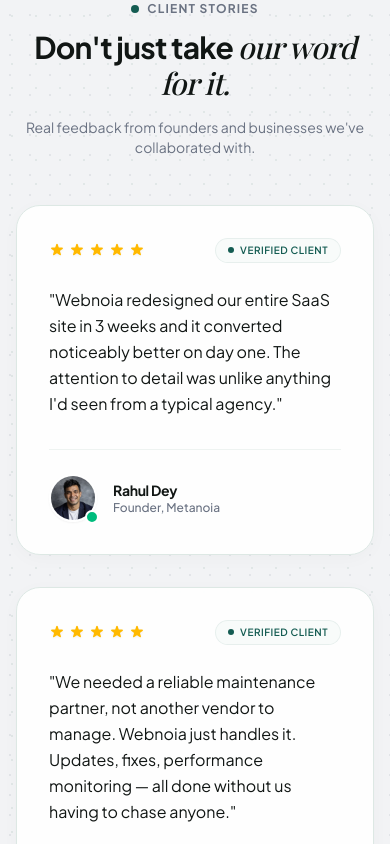
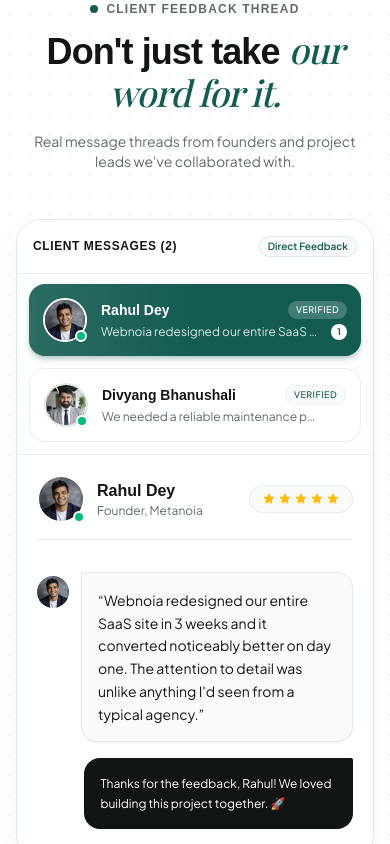
Before and after one commit to viveksonawale/webnoia, a Next.js app in the folder webnoia/: page / in a window 390 px wide. Shown: the part 5180-6024 px from the top of the page. Built offline with nearby package versions, Linux system fonts and the light colour scheme.

Commit message:
Testimonial Redesigned and updated

```diff
--- a/webnoia/app/components/Pricing.tsx
+++ b/webnoia/app/components/Pricing.tsx
@@ -15,7 +15,7 @@ export default function Pricing({ className = "" }: PricingProps) {
     >
       <div className="max-w-6xl mx-auto px-4 md:px-8">
         {/* Header */}
-        <div className="max-w-3xl mx-auto text-center mb-14 md:mb-8">
+        <div className="max-w-3xl mx-auto text-center mb-14 md:mb-10">
           <div className="inline-flex items-center gap-2 mb-5">
             <span className="relative flex h-2 w-2">
               <span className="animate-ping absolute inline-flex h-full w-full rounded-full bg-brand-jade opacity-75" />
--- a/webnoia/app/components/Testimonials.tsx
+++ b/webnoia/app/components/Testimonials.tsx
@@ -1,5 +1,6 @@
 "use client";
 
+import { useState } from "react";
 import Image from "next/image";
 import { TESTIMONIALS } from "../data/mockData";
 
@@ -8,21 +9,24 @@ export interface TestimonialsProps {
 }
 
 export default function Testimonials({ className = "" }: TestimonialsProps) {
-  // Taking only the first 2 real client testimonials
-  const featuredTestimonials = TESTIMONIALS.slice(0, 2);
+  // Select active chat client (defaulting to the first testimonial)
+  const [activeId, setActiveId] = useState<string>(TESTIMONIALS[0]?.id ?? "1");
+
+  const activeClient =
+    TESTIMONIALS.find((item) => item.id === activeId) || TESTIMONIALS[0];
 
   return (
     <section
       id="testimonial"
-      className={`relative w-full py-14 md:py-20 bg-gray-200/50 border-y border-brand-border/40 overflow-hidden ${className}`}
+      className={`relative w-full py-14 md:py-20 bg-brand-white border-y border-brand-border/40 overflow-hidden ${className}`}
     >
-      {/* Background Radial Canvas */}
+      {/* Background Radial Pattern Canvas */}
       <div
-        className="absolute inset-0 bg-[radial-gradient(#d1d5db_1.2px,transparent_1.2px)] opacity-50 pointer-events-none"
-        style={{ backgroundSize: '20px 20px' }}
+        className="absolute inset-0 bg-[radial-gradient(#d1d5db_1.2px,transparent_1.2px)] opacity-40 pointer-events-none"
+        style={{ backgroundSize: "20px 20px" }}
       />
 
-      <div className="relative z-10 max-w-5xl mx-auto px-4 md:px-8 ">
+      <div className="relative z-10 max-w-5xl mx-auto px-4 md:px-8">
         {/* Header */}
         <div className="text-center mb-12 md:mb-10">
           <div className="flex items-center justify-center gap-2 mb-3">
@@ -30,101 +34,233 @@ export default function Testimonials({ className = "" }: TestimonialsProps) {
               <span className="animate-ping absolute inline-flex h-full w-full rounded-full bg-brand-jade opacity-75" />
               <span className="relative inline-flex rounded-full h-2 w-2 bg-brand-jade" />
             </span>
-            <span className="text-xs font-bold tracking-widest text-gray-500 uppercase">
-              Client Stories
+            <span className="text-xs font-bold tracking-widest text-ink-secondary uppercase font-display">
+              Client Feedback Thread
             </span>
           </div>
 
-          <h2 className="text-3xl sm:text-4xl md:text-5xl font-bold text-brand-dark tracking-tight mb-4">
-            Don&apos;t just take <span className="font-serif italic font-medium">our word for it.</span>
+          <h2 className="text-4xl md:text-5xl font-bold text-ink-primary tracking-tight mb-4 font-display">
+            Don&apos;t just take{" "}
+            <span className="font-serif italic font-medium text-brand-jade">
+              our word for it.
+            </span>
           </h2>
-          <p className="text-gray-500 text-sm md:text-base mx-auto">
-            Real feedback from founders and businesses we&apos;ve collaborated with.
+          <p className="text-ink-secondary text-sm md:text-base max-w-md mx-auto font-sans">
+            Real message threads from founders and project leads we&apos;ve collaborated with.
           </p>
         </div>
 
-        {/* 2-Column Premium Testimonial Cards */}
-        <div className="grid grid-cols-1 md:grid-cols-2 gap-8">
-          {featuredTestimonials.map((testimonial) => (
-            <div
-              key={testimonial.id}
-              className="
+        {/* Chat Application Container */}
+        <div className="bg-brand-white border border-brand-border rounded-3xl shadow-xl shadow-gray-200/50 backdrop-blur-md overflow-hidden grid grid-cols-1 md:grid-cols-12 min-h-[460px]">
+
+          {/* Left Sidebar: Scrollable Client Chat List */}
+          <div className="md:col-span-5 border-b md:border-b-0 md:border-r border-brand-border/60 flex flex-col bg-jade-whisper/30">
+            {/* Sidebar Header */}
+            <div className="p-4 md:p-5 border-b border-brand-border/60 flex items-center justify-between bg-brand-white/80">
+              <span className="text-xs font-bold uppercase tracking-wider text-ink-primary font-display">
+                Client Messages ({TESTIMONIALS.length})
+              </span>
+              <span className="text-[10px] px-2 py-0.5 rounded-full bg-jade-whisper border border-brand-border text-brand-jade font-semibold">
+                Direct Feedback
+              </span>
+            </div>
+
+            {/* Scrollable Conversations List */}
+            {/* Scrollable Conversations List */}
+            <div className="flex-1 overflow-y-auto max-h-[360px] md:max-h-[440px] p-3 space-y-2.5 custom-scrollbar">
+              {TESTIMONIALS.map((item) => {
+                const isActive = item.id === activeId;
+
+                return (
+                  <button
+                    key={item.id}
+                    onClick={() => setActiveId(item.id)}
+                    className={`
           group
           relative
+          w-full
+          p-3.5
+          rounded-2xl
           flex
-                flex-col
-                justify-between
-                rounded-3xl
-                border
-                border-brand-border
-                bg-white/90
-                p-8
-                md:p-10
-                backdrop-blur-md
-                shadow-[0_4px_20px_-2px_rgba(0,0,0,0.03)]
+          items-center
+          gap-3.5
+          text-left
           transition-all
-                duration-500
-                hover:-translate-y-1
-                hover:border-brand-jade/40
-                hover:shadow-[0_20px_40px_-15px_rgba(20,92,82,0.12)]
-              "
+          duration-300
+          cursor-pointer
+          overflow-hidden
+          ${isActive
+                        ? "bg-brand-jade text-brand-white shadow-md shadow-brand-jade/25 -translate-y-0.5"
+                        : "bg-brand-white/70 hover:bg-brand-white hover:shadow-xs border border-brand-border/60 hover:border-brand-jade/30 text-ink-primary"
+                      }
+        `}
                   >
-              {/* Subtle Ambient Hover Glow */}
-              <div className="pointer-events-none absolute -inset-px rounded-3xl opacity-0 bg-gradient-to-br from-brand-jade/10 via-transparent to-transparent transition-opacity duration-500 group-hover:opacity-100" />
+                    {/* Subtle active glow highlight */}
+                    {isActive && (
+                      <span className="absolute inset-0 bg-gradient-to-r from-white/10 via-transparent to-transparent pointer-events-none" />
+                    )}
 
-              {/* Top Bar: Stars + Live Badge */}
-              <div className="relative z-10 flex items-center justify-between mb-6">
-                {/* 5-Star Rating SVG */}
-                <div className="flex gap-1 text-amber-400">
+                    {/* Client Avatar with Online Badge */}
+                    <div className="relative shrink-0">
+                      <Image
+                        src={item.avatar}
+                        alt={item.name}
+                        width={44}
+                        height={44}
+                        className={`
+              w-11
+              h-11
+              rounded-full
+              object-cover
+              border-2
+              transition-colors
+              duration-300
+              ${isActive ? "border-brand-white" : "border-brand-border group-hover:border-brand-jade/50"}
+            `}
+                      />
+                      <span className="absolute bottom-0 right-0 h-3 w-3 rounded-full border-2 border-brand-white bg-emerald-500 shadow-xs" />
+                    </div>
+
+                    {/* Chat List Item Info */}
+                    <div className="flex-1 min-w-0">
+                      <div className="flex items-center justify-between mb-1">
+                        <h4
+                          className={`text-sm font-bold truncate font-display ${isActive ? "text-brand-white" : "text-ink-primary group-hover:text-brand-jade"
+                            }`}
+                        >
+                          {item.name}
+                        </h4>
+
+                        <span
+                          className={`text-[9px] px-2 py-0.5 rounded-full font-sans font-medium uppercase tracking-wider ${isActive
+                              ? "bg-brand-white/20 text-brand-white"
+                              : "bg-jade-whisper text-brand-jade border border-brand-border/40"
+                            }`}
+                        >
+                          Verified
+                        </span>
+                      </div>
+
+                      <div className="flex items-center justify-between gap-2">
+                        <p
+                          className={`text-xs truncate font-sans ${isActive ? "text-brand-light/90" : "text-ink-secondary"
+                            }`}
+                        >
+                          {item.quote}
+                        </p>
+
+                        {/* Micro chat indicator badge */}
+                        <span
+                          className={`
+                shrink-0
+                h-4
+                w-4
+                rounded-full
+                flex
+                items-center
+                justify-center
+                text-[9px]
+                font-bold
+                ${isActive
+                              ? "bg-brand-white text-brand-jade"
+                              : "bg-brand-border/40 text-ink-secondary opacity-0 group-hover:opacity-100"
+                            }
+              `}
+                        >
+                          1
+                        </span>
+                      </div>
+                    </div>
+                  </button>
+                );
+              })}
+            </div>
+          </div>
+
+          {/* Right Main Panel: Active Client Chat View */}
+          <div className="md:col-span-7 flex flex-col justify-between p-5 md:p-5 bg-brand-white relative">
+
+            {/* Active Thread Header */}
+            <div className="flex items-center justify-between pb-4 mb-6 border-b border-brand-border/60">
+              <div className="flex items-center gap-3">
+                <div className="relative">
+                  <Image
+                    src={activeClient.avatar}
+                    alt={activeClient.name}
+                    width={48}
+                    height={48}
+                    className="w-12 h-12 rounded-full object-cover border-2 border-brand-white shadow-xs"
+                  />
+                  <span className="absolute bottom-0 right-0 h-3 w-3 rounded-full border-2 border-white bg-emerald-500" />
+                </div>
+                <div>
+                  <h3 className="text-base font-bold text-ink-primary font-display">
+                    {activeClient.name}
+                  </h3>
+                  <p className="text-xs text-ink-secondary font-sans">
+                    {activeClient.title}
+                  </p>
+                </div>
+              </div>
+
+              {/* Star Rating Badge */}
+              <div className="flex gap-0.5 text-amber-400 bg-jade-whisper border border-brand-border/60 px-3 py-1.5 rounded-full">
                 {[...Array(5)].map((_, i) => (
                   <svg
                     key={i}
-                      className="w-4 h-4 fill-current drop-shadow-xs"
+                    className="w-3.5 h-3.5 fill-current"
                     viewBox="0 0 20 20"
                   >
                     <path d="M9.049 2.927c.3-.921 1.603-.921 1.902 0l1.07 3.292a1 1 0 00.95.69h3.462c.969 0 1.371 1.24.588 1.81l-2.8 2.034a1 1 0 00-.364 1.118l1.07 3.292c.3.921-.755 1.688-1.54 1.118l-2.8-2.034a1 1 0 00-1.175 0l-2.8 2.034c-.784.57-1.838-.197-1.539-1.118l1.07-3.292a1 1 0 00-.364-1.118L2.98 8.72c-.783-.57-.38-1.81.588-1.81h3.461a1 1 0 00.951-.69l1.07-3.292z" />
                   </svg>
                 ))}
               </div>
-
-                {/* Status Badge */}
-                <span className="inline-flex items-center gap-1.5 px-3 py-1 rounded-full bg-jade-whisper border border-brand-border/60 text-[10px] font-semibold tracking-wider uppercase text-brand-jade">
-                  <span className="h-1.5 w-1.5 rounded-full bg-brand-jade" />
-                  Verified Client
-                </span>
             </div>
 
-              {/* Quote Body */}
-              <div className="relative z-10 mb-8 grow">
-                <p className="text-brand-dark leading-relaxed font-normal text-base md:text-lg">
-                  "{testimonial.quote}"
-                </p>
+            {/* Chat Messages Body */}
+            <div className="space-y-4 my-auto py-2">
+
+              {/* Date Stamp Divider */}
+              {/* <div className="flex items-center justify-center my-2">
+                <span className="text-[10px] uppercase font-bold tracking-wider text-ink-secondary bg-jade-whisper border border-brand-border/50 px-3 py-1 rounded-full">
+                  Post-Launch Review
+                </span>
+              </div> */}
+
+              {/* Client Chat Bubble */}
+              <div className="flex justify-start gap-3 items-start">
+                <Image
+                  src={activeClient.avatar}
+                  alt={activeClient.name}
+                  width={32}
+                  height={32}
+                  className="w-8 h-8 rounded-full object-cover shrink-0 mt-1"
+                />
+                <div className="max-w-[88%] bg-jade-whisper border border-brand-border/80 text-ink-primary p-4 md:p-5 rounded-2xl rounded-tl-xs text-sm md:text-base leading-relaxed shadow-xs font-sans">
+                  &ldquo;{activeClient.quote}&rdquo;
+                </div>
               </div>
 
-              {/* Author Details */}
-              <div className="relative z-10 flex items-center gap-4 pt-6 border-t border-brand-border/50">
-                <div className="relative">
-                  <Image
-                    src={testimonial.avatar}
-                    alt={testimonial.name}
-                    width={52}
-                    height={52}
-                    className="w-12 h-12 rounded-full object-cover border-2 border-brand-white shadow-xs group-hover:border-brand-jade/30 transition-colors duration-300"
-                  />
-                  <div className="absolute -bottom-0.5 -right-0.5 h-3.5 w-3.5 rounded-full border-2 border-white bg-emerald-500" />
-                </div>
-
-                <div>
-                  <h3 className="text-brand-dark font-bold text-sm tracking-tight group-hover:text-brand-jade transition-colors duration-300">
-                    {testimonial.name}
-                  </h3>
-                  <p className="text-gray-500 text-xs font-medium">
-                    {testimonial.title}
-                  </p>
+              {/* Studio Response Bubble */}
+              <div className="flex justify-end">
+                <div className="max-w-[85%] bg-brand-dark text-brand-white p-4 rounded-2xl rounded-tr-xs text-xs md:text-sm leading-relaxed shadow-xs font-sans">
+                  Thanks for the feedback, {activeClient.name.split(" ")[0]}! We loved building this project together. 🚀
                 </div>
               </div>
             </div>
-          ))}
+
+            {/* Chat Footer Info Strip */}
+            {/* <div className="mt-6 pt-4 border-t border-brand-border/40 flex items-center justify-between text-xs text-ink-secondary">
+              <span className="flex items-center gap-1.5 font-display">
+                <span className="h-1.5 w-1.5 rounded-full bg-emerald-500" />
+                Verified Project Collaboration
+              </span>
+              <span className="font-display font-semibold text-brand-jade">
+                Webnoia Studio
+              </span>
+            </div> */}
+
+          </div>
         </div>
       </div>
     </section>
--- a/webnoia/app/data/mockData.ts
+++ b/webnoia/app/data/mockData.ts
@@ -214,14 +214,14 @@ export const TESTIMONIALS = [
     quote:
       "We needed a reliable maintenance partner, not another vendor to manage. Webnoia just handles it. Updates, fixes, performance monitoring — all done without us having to chase anyone.",
   },
-  {
-    id: "t3",
-    name: "Aiko Tanaka",
-    title: "Founder, Solvar Studio",
-    avatar: "https://i.pravatar.cc/150?img=45",
-    quote:
-      "The QA process alone was worth it. We discovered six critical cross-browser issues before launch that would have been embarrassing. They caught everything.",
-  },
+  // {
+  //   id: "t3",
+  //   name: "Aiko Tanaka",
+  //   title: "Founder, Solvar Studio",
+  //   avatar: "https://i.pravatar.cc/150?img=45",
+  //   quote:
+  //     "The QA process alone was worth it. We discovered six critical cross-browser issues before launch that would have been embarrassing. They caught everything.",
+  // },
 ] as const;
 
 export const FAQ_ITEMS = [
```
Lines whose indentation alone changed are shown as unchanged.
